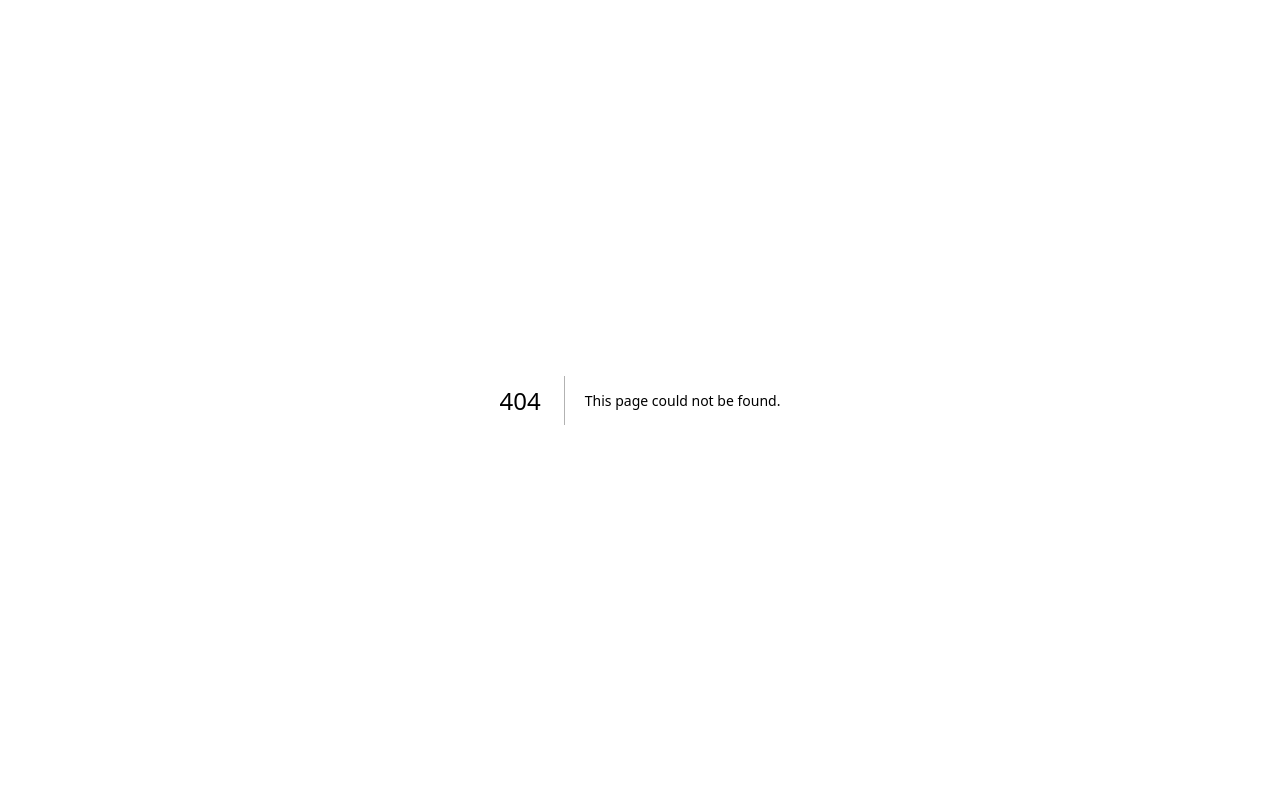
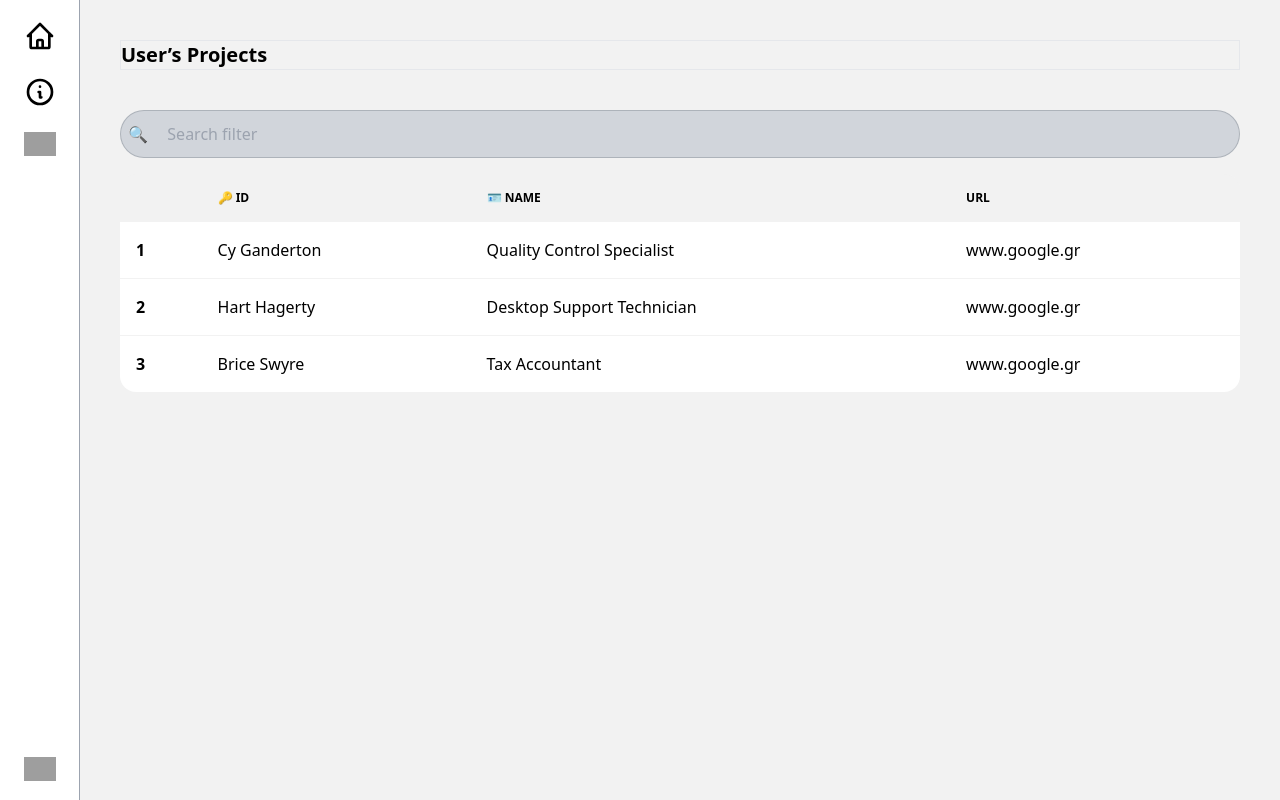
Before and after one commit to appoploo/project-managment, a Next.js app: page /homepage in a window 1280 px wide. Before the commit this address had no page. Built offline with nearby package versions, Linux system fonts and the light colour scheme; grey boxes are pictures that could not be loaded.

Commit message:
made thehomepage

```diff
--- /dev/null
+++ b/pages/homepage.tsx
@@ -0,0 +1,132 @@
+export default function Home() {
+  return (
+    <div className="w-screen h-screen overflow-hidden bg-white grid grid-cols-[80px_1fr]">
+      <ul className="menu bg-base-100 border-r border-gray-400 px-2 py-2">
+        <li>
+          <a>
+            <svg
+              xmlns="http://www.w3.org/2000/svg"
+              className="h-8 w-8"
+              fill="none"
+              viewBox="0 0 24 24"
+              stroke="currentColor"
+            >
+              <path
+                strokeLinecap="round"
+                strokeLinejoin="round"
+                strokeWidth="2"
+                d="M3 12l2-2m0 0l7-7 7 7M5 10v10a1 1 0 001 1h3m10-11l2 2m-2-2v10a1 1 0 01-1 1h-3m-6 0a1 1 0 001-1v-4a1 1 0 011-1h2a1 1 0 011 1v4a1 1 0 001 1m-6 0h6"
+              />
+            </svg>
+          </a>
+        </li>
+        <li>
+          <a>
+            <svg
+              xmlns="http://www.w3.org/2000/svg"
+              className="h-8 w-8"
+              fill="none"
+              viewBox="0 0 24 24"
+              stroke="currentColor"
+            >
+              <path
+                strokeLinecap="round"
+                strokeLinejoin="round"
+                strokeWidth="2"
+                d="M13 16h-1v-4h-1m1-4h.01M21 12a9 9 0 11-18 0 9 9 0 0118 0z"
+              />
+            </svg>
+          </a>
+        </li>
+        <li>
+          <a>
+            <picture>
+              <img
+                src="https://s2.svgbox.net/hero-outline.svg?ic=cog&color=000"
+                width="32"
+                height="32"
+                alt="settings"
+              />
+            </picture>
+          </a>
+        </li>
+        <li className="flex mt-auto">
+          <a>
+            <picture>
+              <img
+                src="https://s2.svgbox.net/materialui.svg?ic=logout&color=000"
+                width="32"
+                height="32"
+                alt="logout"
+              />
+            </picture>
+          </a>
+        </li>
+      </ul>
+
+      <div className="bg-base-200 py-10 px-10 ">
+        <div className="flex mb-10 border w-full h-auto">
+          <h2 className="font-bold text-xl w-fit h-fit">User’s Projects</h2>
+        </div>
+
+        <div className="relative flex justify-center items-center ">
+          <span className="absolute left-2 bottom-7">🔍</span>
+          <input
+            type="text"
+            placeholder="  Search filter"
+            className="input input-bordered w-full  rounded-full bg-gray-300 mb-4 focus:outline-none placeholder:pl-[14px] px-6"
+          />
+        </div>
+
+        <div className="overflow-x-auto">
+          <table className="table w-full">
+            {/* head */}
+            <thead>
+              <tr>
+                <th></th>
+                <th> 🔑 id</th>
+                <th>🪪 name</th>
+                <th>url</th>
+              </tr>
+            </thead>
+            <tbody>
+              {/* row 1 */}
+              <tr>
+                <th>1</th>
+                <td>Cy Ganderton</td>
+                <td>Quality Control Specialist</td>
+                <td>
+                  <a href="https:www.google.gr" className="hover:underline">
+                    www.google.gr
+                  </a>
+                </td>
+              </tr>
+              {/* row 2 */}
+              <tr className="hover">
+                <th>2</th>
+                <td>Hart Hagerty</td>
+                <td>Desktop Support Technician</td>
+                <td>
+                  <a href="https:www.google.gr" className="hover:underline">
+                    www.google.gr
+                  </a>
+                </td>
+              </tr>
+              {/* row 3 */}
+              <tr>
+                <th>3</th>
+                <td>Brice Swyre</td>
+                <td>Tax Accountant</td>
+                <td>
+                  <a href="https:www.google.gr" className="hover:underline">
+                    www.google.gr
+                  </a>
+                </td>
+              </tr>
+            </tbody>
+          </table>
+        </div>
+      </div>
+    </div>
+  );
+}
--- a/pages/index.tsx
+++ b/pages/index.tsx
@@ -1,6 +1,6 @@
 import Link from "next/link";
 
-export default function Home() {
+export default function Login() {
   return (
     <div className="w-screen h-screen overflow-hidden flex justify-center items-center">
       <div className=" bg-white w-1/3 h-2/3 flex flex-col px-9 py-8">
```
